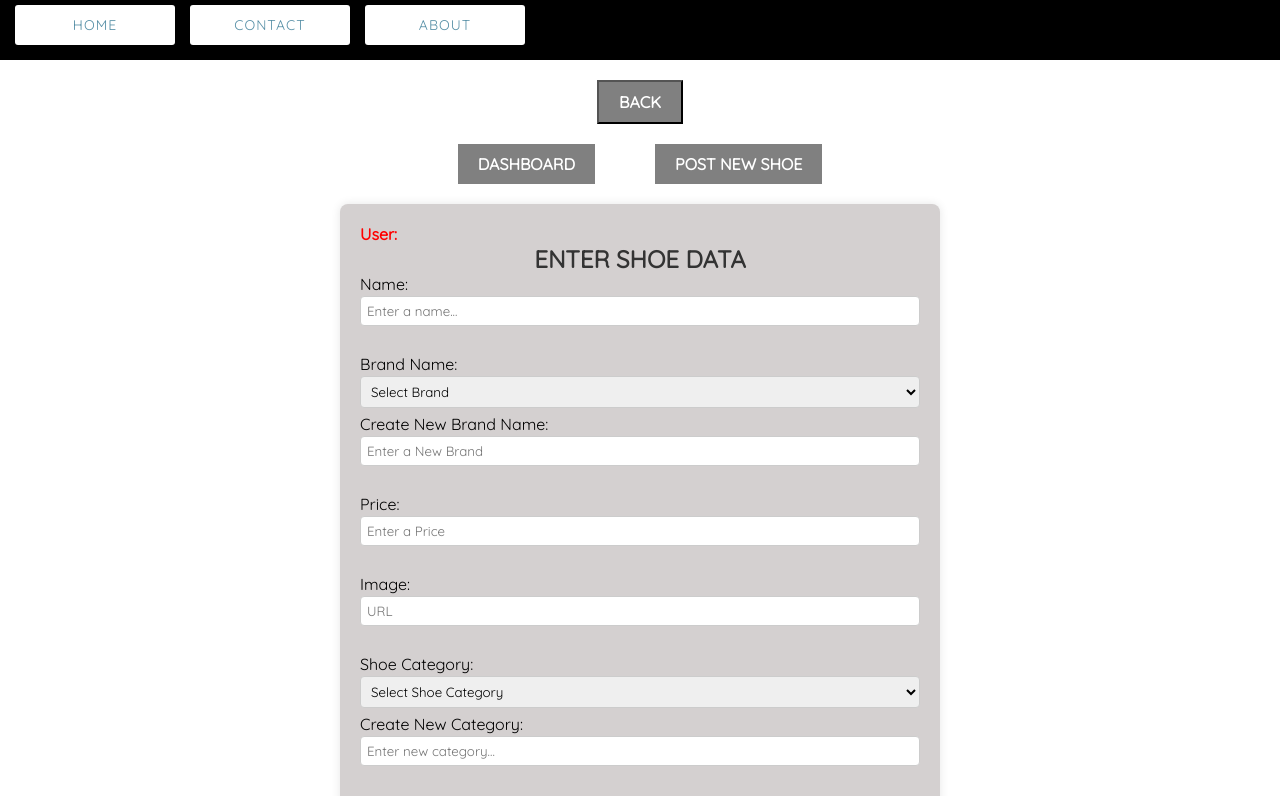
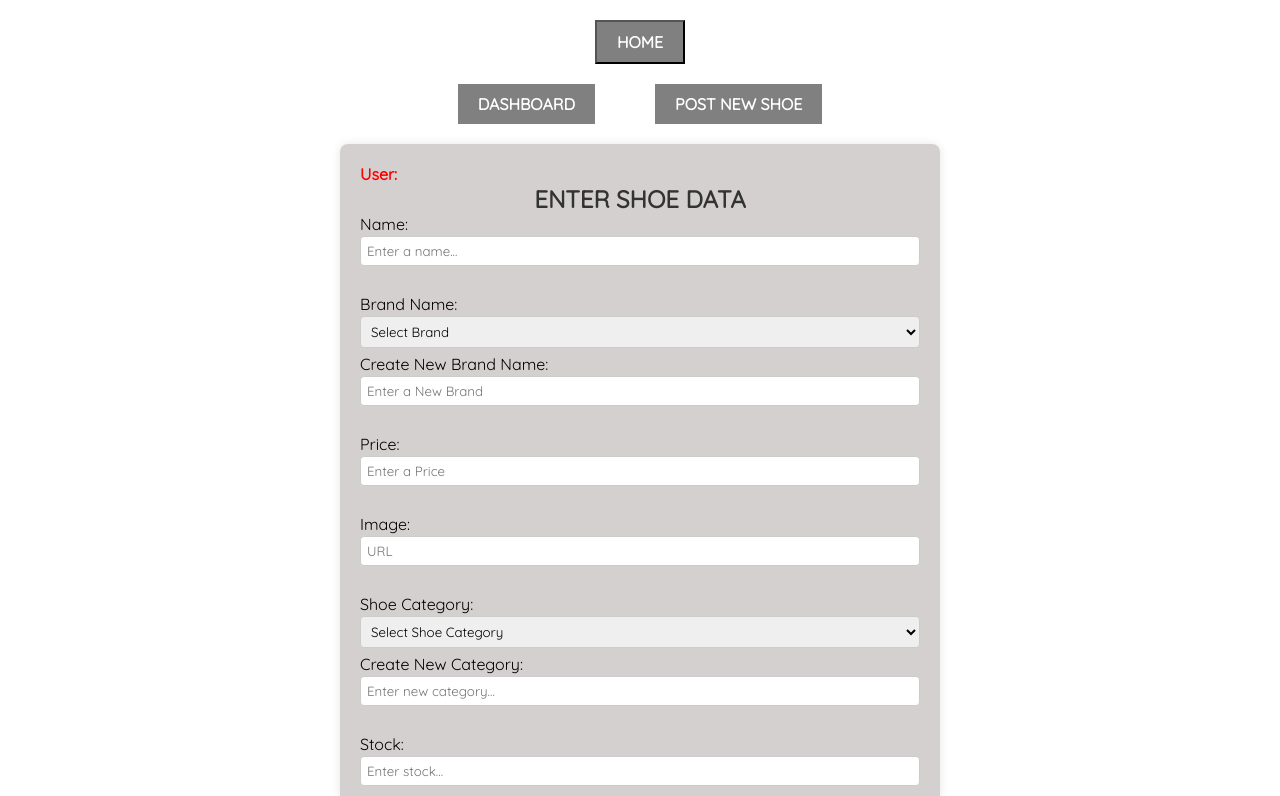
Before and after one commit to ShoesOnTrack/FrontEnd-PF, a Next.js app: page /admin/create-shoe in a window 1280 px wide. Shown: the top 796 px of the page. Built offline with nearby package versions, Linux system fonts and the light colour scheme.

Commit message:
Fix navBar admin

```diff
--- a/src/app/admin/layout.jsx
+++ b/src/app/admin/layout.jsx
@@ -4,9 +4,10 @@ import Navbar from "@/components/navbar/Navbar";
 
 
 const AdminLayout = ({ children }) => {
+  const admin = {isAdmin:true}
     return (
       <div>
-        <Navbar />
+        {/* <Navbar user={admin}/> */}
         <AdminSidebar/>
         <div >
           <main >
--- a/src/components/adminLayout/adminSidebar.jsx
+++ b/src/components/adminLayout/adminSidebar.jsx
@@ -5,13 +5,14 @@ import React from "react";
 import Link from "next/link";
 
 const adminSidebar = () => {
+  const redirect = ()=>{
+    window.location.href = "/"
+  }
   return (
     <nav className={style.contenedor}>
-      <Link href={`/admin`}>
         <div className={style["button-container"]}>
-          <button className={style["button-link"]}>BACK</button>
+          <button className={style["button-link"]} onClick={redirect}>HOME</button>
         </div>
-      </Link>
       <div className={style.item}>
         {/* Contenedor para centrar los botones enlaces */}
         <div className={style["button-container"]}>
```
